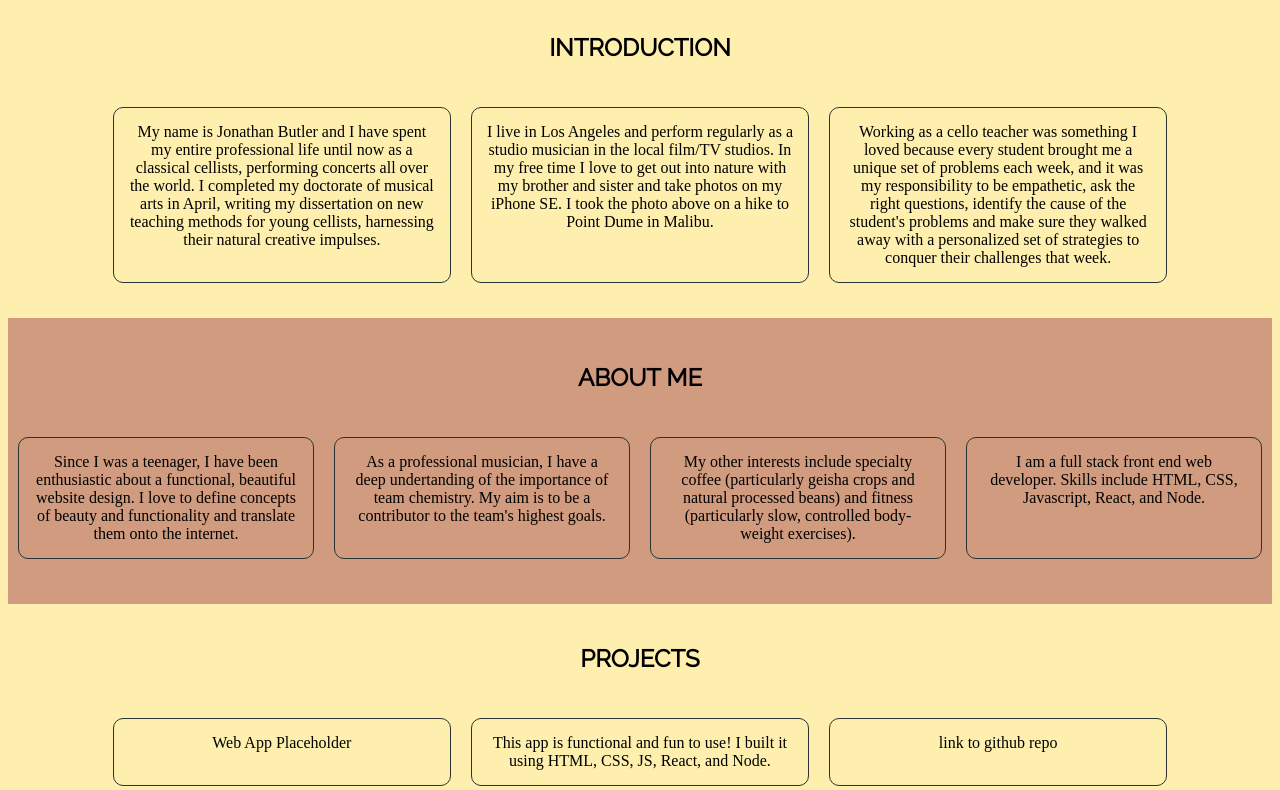
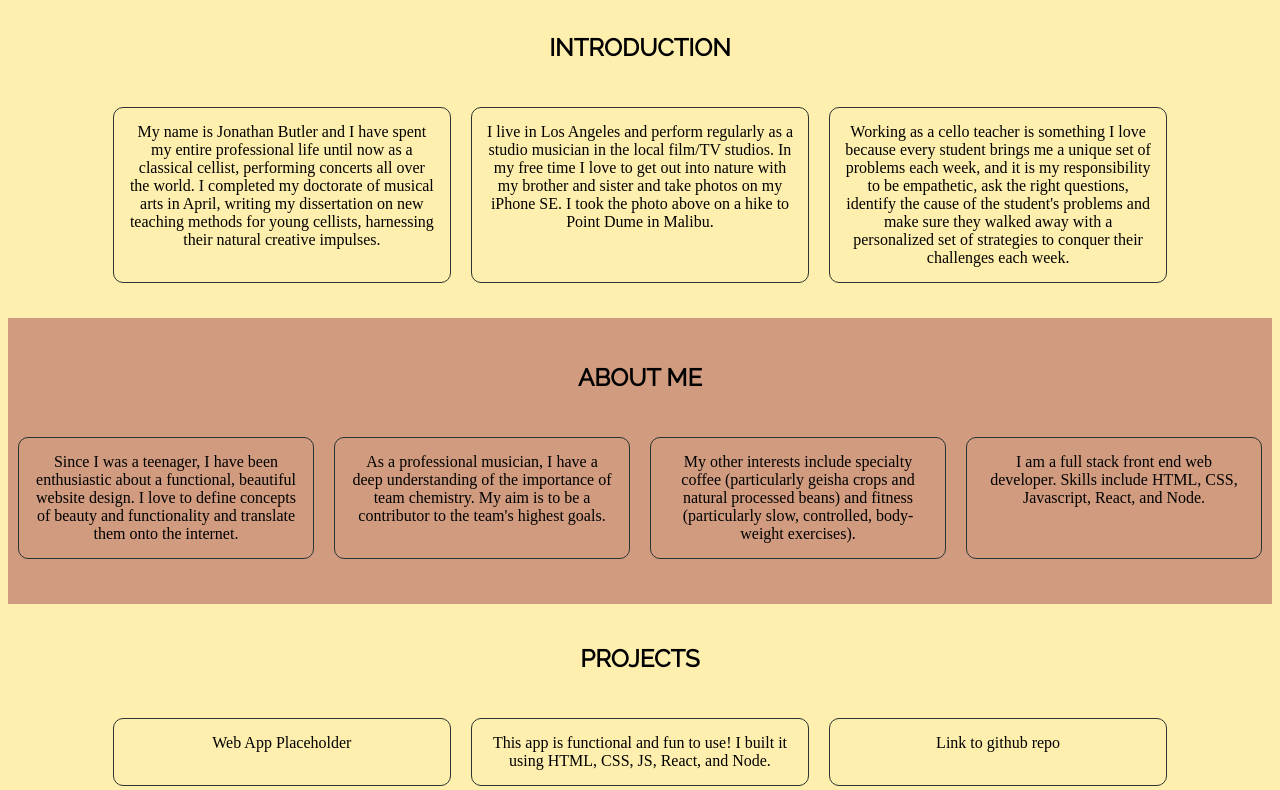
Before and after one commit to jonathanbutler7/html-portfolio, a plain HTML site: page index.html in a window 1280 px wide. Shown: the part 685-1475 px from the top of the page. Drawn offline with Linux system fonts and the light colour scheme.

Commit message:
Fixed typos

```diff
--- a/index.html
+++ b/index.html
@@ -46,9 +46,9 @@
             <div class="intro-container">
                 <h2 id="intro">INTRODUCTION</h2>
                 <div class="group">
-                    <div class="item">My name is Jonathan Butler and I have spent my entire professional life until now as a classical cellists, performing concerts all over the world. I completed my doctorate of musical arts in April, writing my dissertation on new teaching methods for young cellists, harnessing their natural creative impulses.</div>
+                    <div class="item">My name is Jonathan Butler and I have spent my entire professional life until now as a classical cellist, performing concerts all over the world. I completed my doctorate of musical arts in April, writing my dissertation on new teaching methods for young cellists, harnessing their natural creative impulses.</div>
                     <div class="item">I live in Los Angeles and perform regularly as a studio musician in the local film/TV studios. In my free time I love to get out into nature with my brother and sister and take photos on my iPhone SE. I took the photo above on a hike to Point Dume in Malibu.</div>
-                    <div class="item">Working as a cello teacher was something I loved because every student brought me a unique set of problems each week, and it was my responsibility to be empathetic, ask the right questions, identify the cause of the student's problems and make sure they walked away with a personalized set of strategies to conquer their challenges that week.</div>
+                    <div class="item">Working as a cello teacher is something I love because every student brings me a unique set of problems each week, and it is my responsibility to be empathetic, ask the right questions, identify the cause of the student's problems and make sure they walked away with a personalized set of strategies to conquer their challenges each week.</div>
                 </div>
             </div>
         </div>
@@ -60,8 +60,8 @@
             <h2 id="about-me">ABOUT ME</h2>
                 <div class="group">
                     <div class="item">Since I was a teenager, I have been enthusiastic about a functional, beautiful website design. I love to define concepts of beauty and functionality and translate them onto the internet.</div>
-                    <div class="item">As a professional musician, I have a deep undertanding of the importance of team chemistry. My aim is to be a contributor to the team's highest goals.</div>
-                    <div class="item">My other interests include specialty coffee (particularly geisha crops and natural processed beans) and fitness (particularly slow, controlled body-weight exercises).</div>
+                    <div class="item">As a professional musician, I have a deep understanding of the importance of team chemistry. My aim is to be a contributor to the team's highest goals.</div>
+                    <div class="item">My other interests include specialty coffee (particularly geisha crops and natural processed beans) and fitness (particularly slow, controlled, body-weight exercises).</div>
                     <div class="item">I am a full stack front end web developer. Skills include HTML, CSS, Javascript, React, and Node.</div>
                 </div>
         </div>
@@ -73,7 +73,7 @@
                 <div class="group">
                     <div class="item">Web App Placeholder</div>
                     <div class="item">This app is functional and fun to use! I built it using HTML, CSS, JS, React, and Node.</div>
-                    <div class="item">link to github repo</div>
+                    <div class="item">Link to github repo</div>
                 </div>
         </div>
 
```
